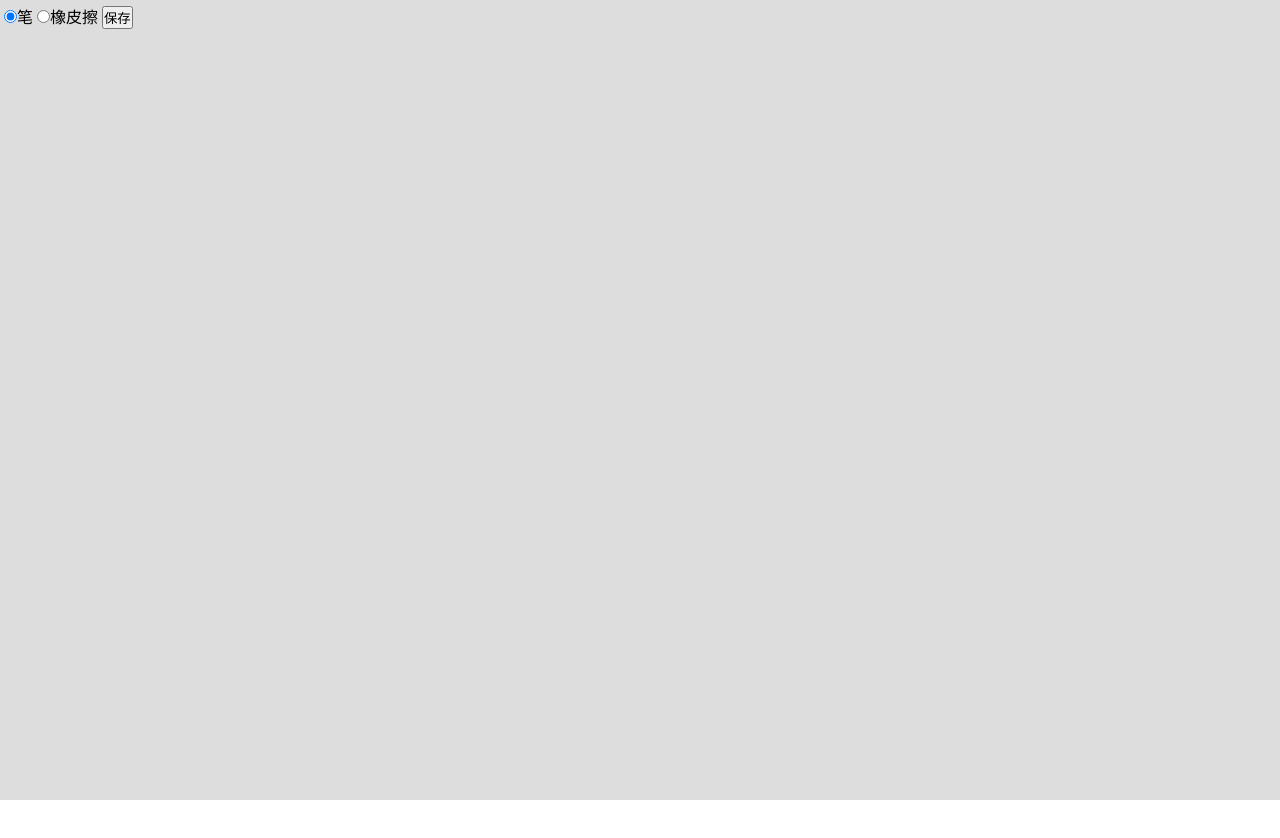
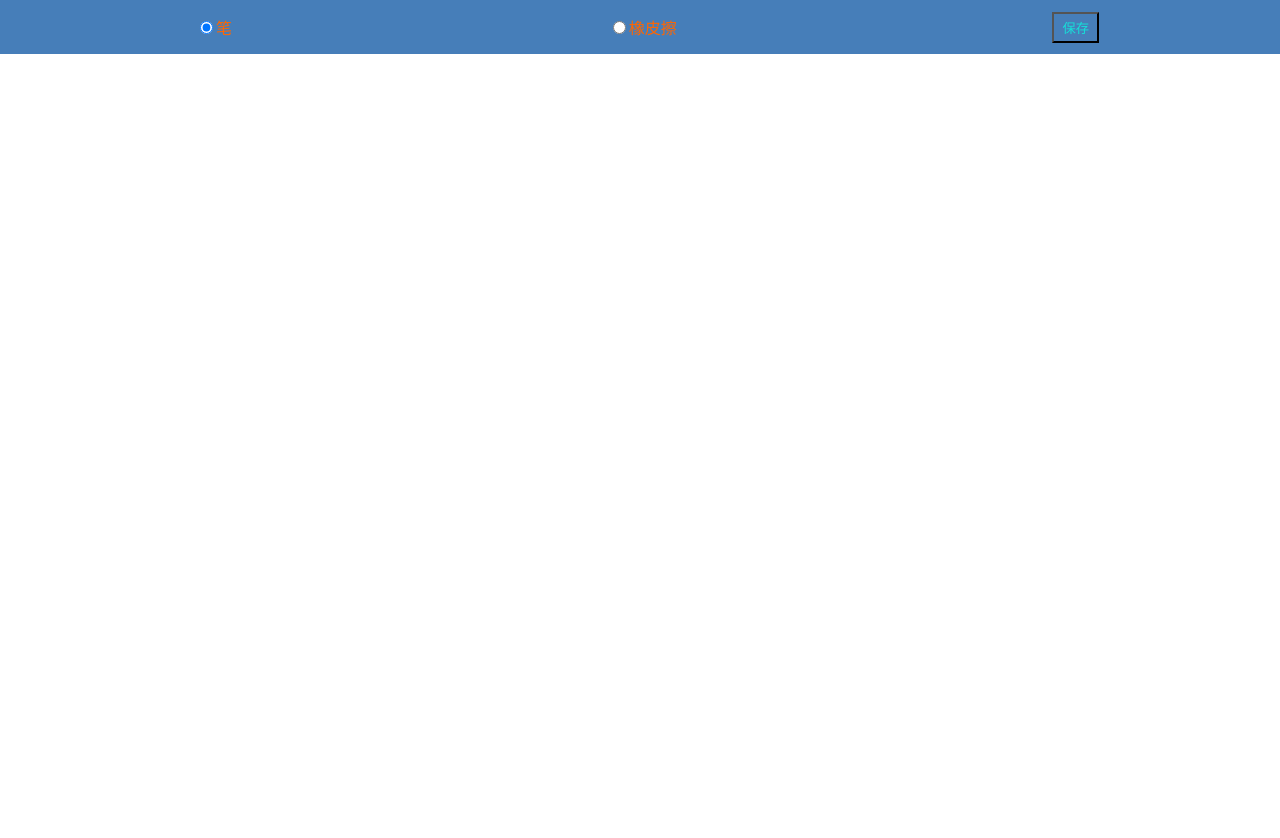
Before and after one commit to lskAtGithub/Mobile-draw, a plain HTML site: page index.html in a window 1280 px wide. Before the commit the page ends 800 px from the top, so only its background shows below. Drawn offline with Linux system fonts and the light colour scheme.

Commit message:
Update index.html

```diff
--- a/index.html
+++ b/index.html
@@ -5,7 +5,7 @@
   <title></title>
   <meta name="viewport" content="width=device-width, user-scalable=no, initial-scale=1.0, maximum-scale=1.0, minimum-scale=1.0">
   <style>
-    *{margin: 0;padding: 0;}
+
     ul{
       list-style: none;
     }
@@ -13,15 +13,27 @@
       overflow: hidden;
     }
     #app{
-      background: #ddd;
+      margin-top: 40px;
+      background: #fff;
       display: block;
     }
     .actions{
       position: fixed;
       top: 0;
       left: 0;
+      height: 40px;
       width: 100%;
-      padding: 4px;
+      padding: 7px;
+      display: flex;
+      justify-content: space-around;
+      align-items: center;
+      background: #467eb9;
+      color: #f60;
+    }
+    #save{
+      background: #467eb9;
+      color: #16e0d8;
+      padding: 4px 8px;
     }
   </style>
 </head>
```
